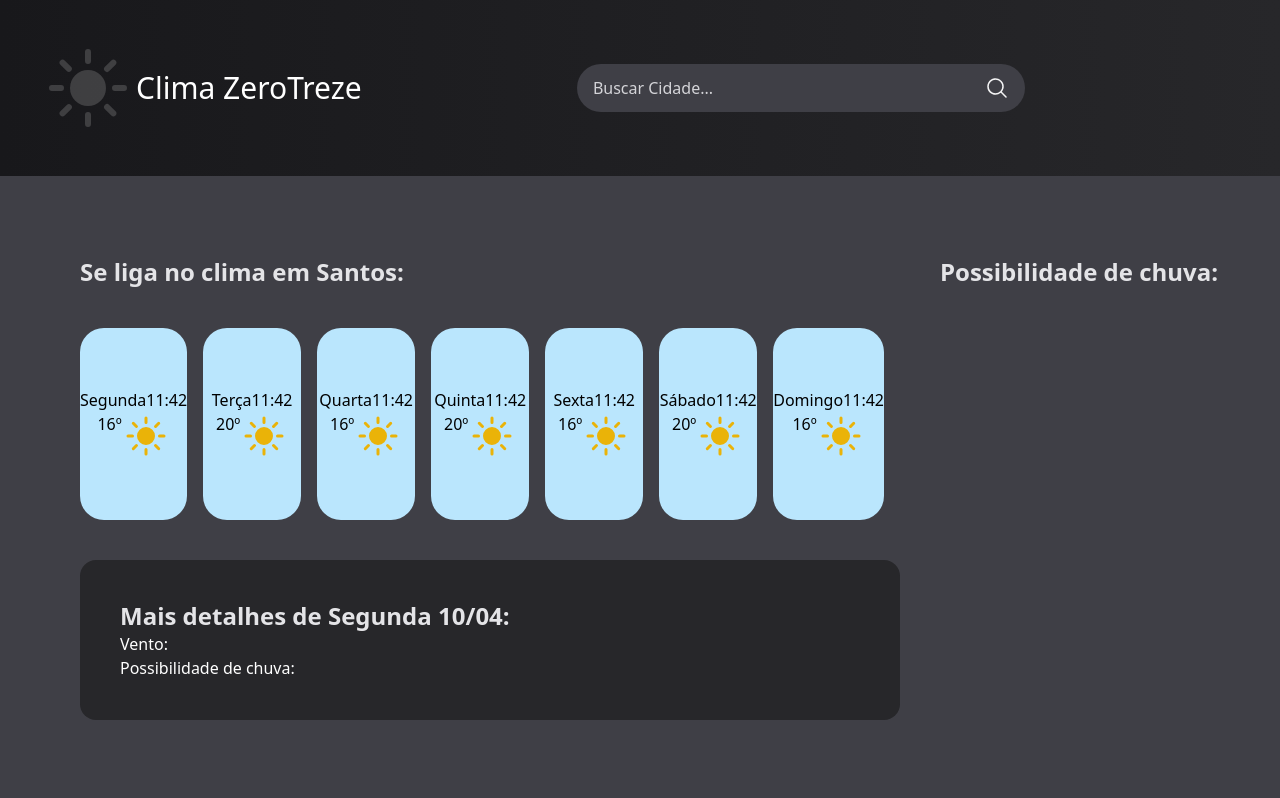
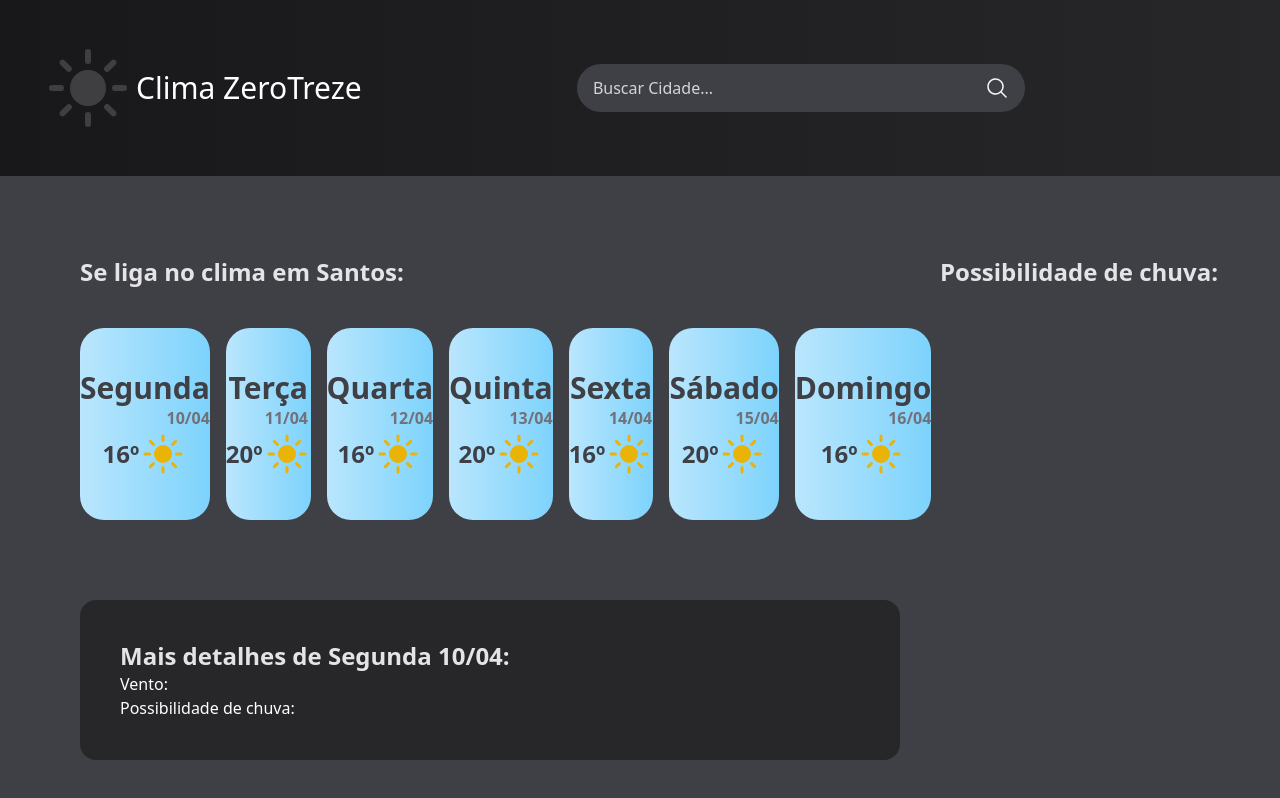
Before and after one commit to leonardohsilvadev/clima-zerotreze, a Next.js app: page / in a window 1280 px wide. Built offline with nearby package versions, Linux system fonts and the light colour scheme.

Commit message:
style: add bg gradient to Cards Component

```diff
--- a/src/app/components/Cards/Cards.tsx
+++ b/src/app/components/Cards/Cards.tsx
@@ -1,37 +1,38 @@
 'use client'
 import { SunIcon } from '@heroicons/react/24/solid'
-import React, { useEffect, useState } from 'react'
+import React, { useState } from 'react'
 
 interface CardProps {
   id: number;
+  date: string;
   day: string;
   hour: string;
   weather: string;
 }
 
 const MOCKED_CARDS: CardProps[] = [
-  { id: 0, day: 'Segunda', hour: '11:42', weather: '16' },
-  { id: 1, day: 'Terça', hour: '11:42', weather: '20' },
-  { id: 2, day: 'Quarta', hour: '11:42', weather: '16' },
-  { id: 3, day: 'Quinta', hour: '11:42', weather: '20' },
-  { id: 4, day: 'Sexta', hour: '11:42', weather: '16' },
-  { id: 5, day: 'Sábado', hour: '11:42', weather: '20' },
-  { id: 6, day: 'Domingo', hour: '11:42', weather: '16' },
+  { id: 0, day: 'Segunda', date:'10/04', hour: '11:42', weather: '16' },
+  { id: 1, day: 'Terça', date:'11/04', hour: '11:42', weather: '20' },
+  { id: 2, day: 'Quarta', date:'12/04', hour: '11:42', weather: '16' },
+  { id: 3, day: 'Quinta', date:'13/04', hour: '11:42', weather: '20' },
+  { id: 4, day: 'Sexta', date:'14/04', hour: '11:42', weather: '16' },
+  { id: 5, day: 'Sábado', date:'15/04', hour: '11:42', weather: '20' },
+  { id: 6, day: 'Domingo', date:'16/04', hour: '11:42', weather: '16' },
 ];
 
 function Cards() {
   const [cards, setCards] = useState<CardProps[]>(MOCKED_CARDS);
 
   return (
-    <div className="flex flex-row py-10">
+    <div className="flex lg:flex-row flex-col py-10">
       {cards.map((card) => (
-        <div key={`card-${card.id}`} className="bg-sky-200 w-full h-48 rounded-3xl flex flex-col justify-center items-center mr-4 cursor-pointer">
-        <div className="flex flex-row">
-          <h1>{card.day}</h1>
-          <h3>{card.hour}</h3>
+        <div key={`card-${card.id}`} className="bg-gradient-to-r from-sky-200 to-sky-300 w-full h-48 rounded-3xl flex flex-col justify-center items-center mr-4 md:mb-10 sm:mb-10 cursor-pointer">
+        <div className="flex flex-col">
+          <h1 className="text-3xl font-bold text-zinc-700">{card.day}</h1>
+          <h3 className="text-1xl text-zinc-500 font-semibold self-end">{card.date}</h3>
         </div>
-        <div className="flex flex-row">
-          <h3>{card.weather}º</h3>
+        <div className="flex flex-row items-center">
+          <h3 className="text-zinc-700 text-2xl font-bold">{card.weather}º</h3>
           <SunIcon className="w-12 h-12 text-yellow-500" />
         </div>
       </div>
```
